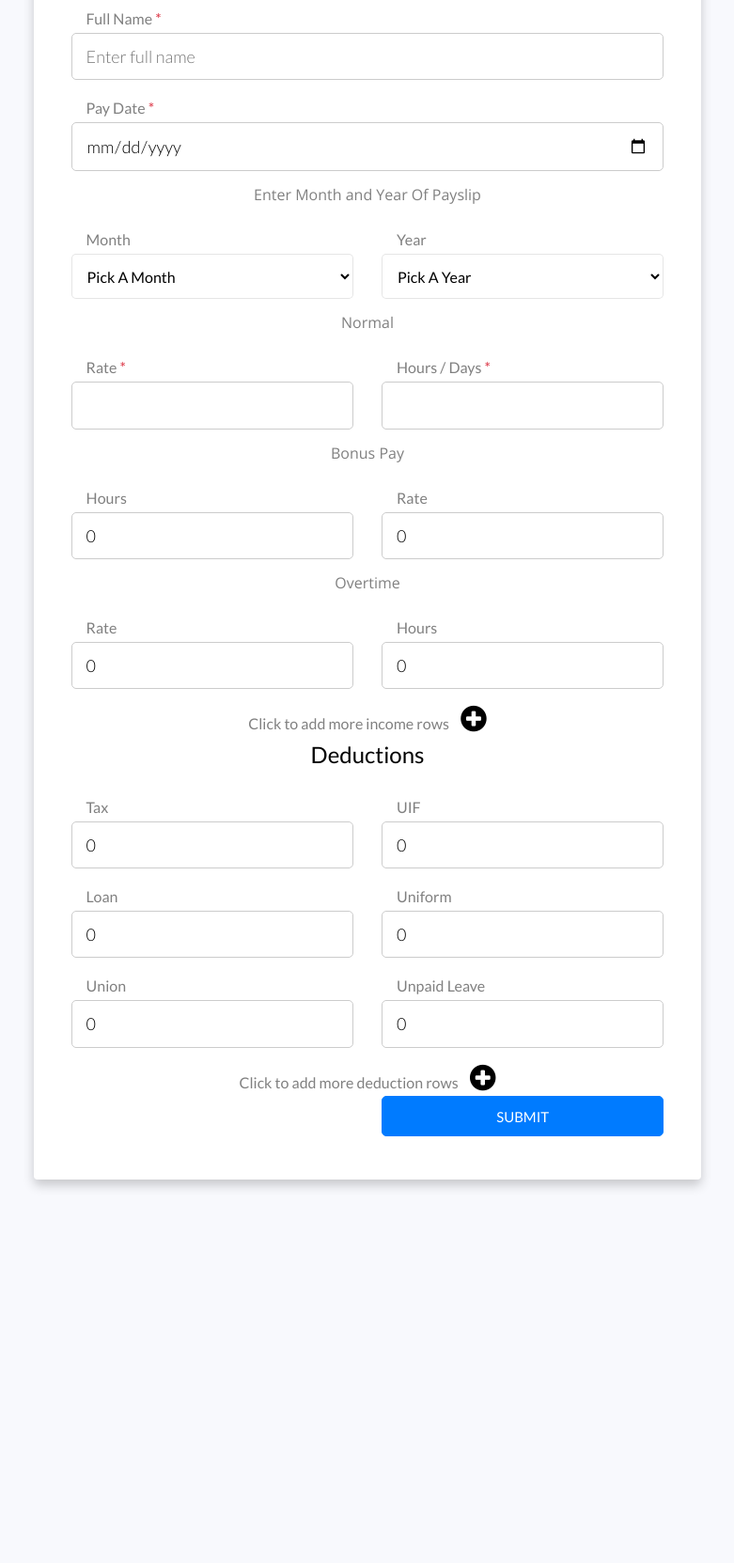
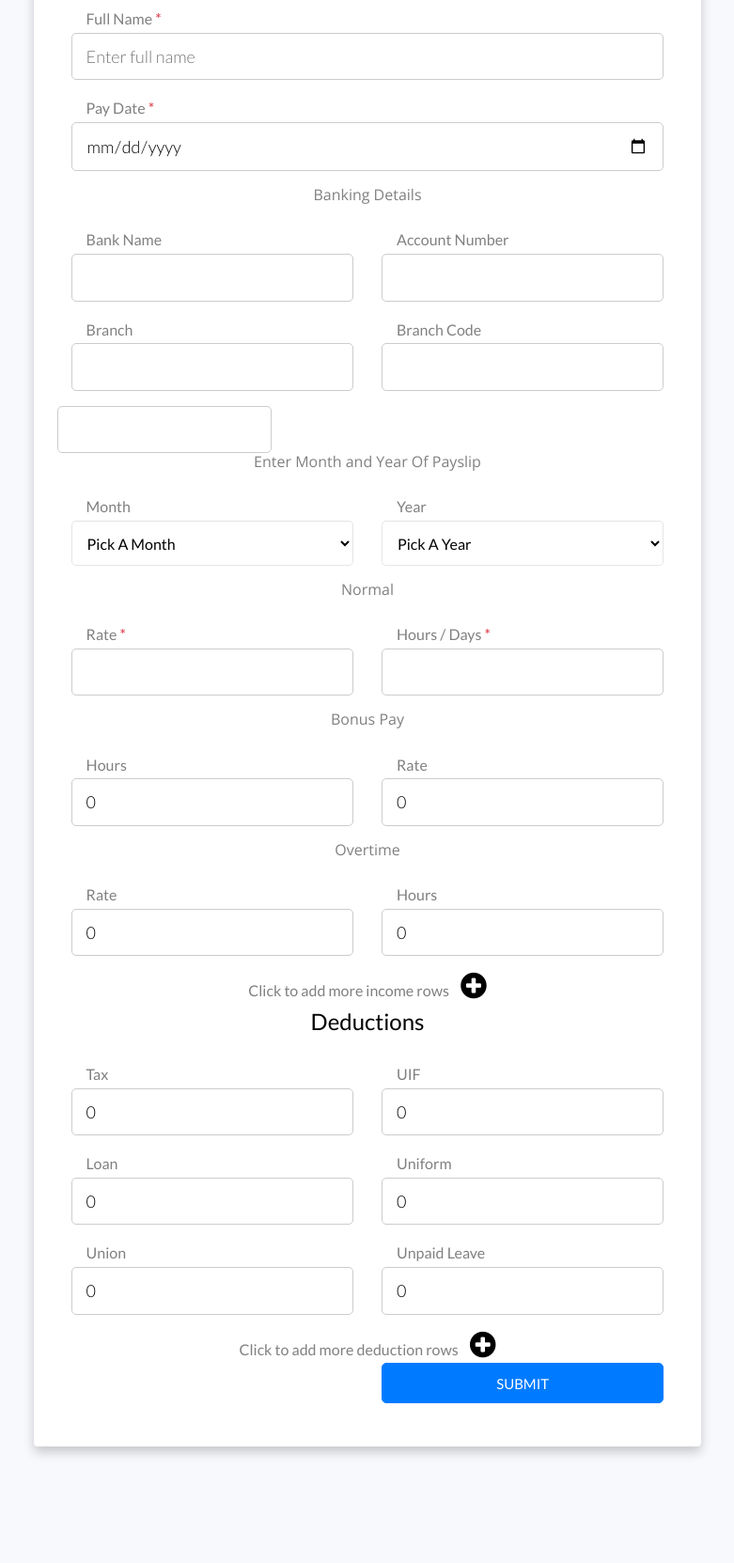
Before and after one commit to roiatembo/payslip, a PHP site: page /payslip.php in a window 1280 px wide. Shown: the part 313-1976 px from the top of the page at 94% size, without its empty margins (249-1030 px from the left). Before the commit the page ends 1578 px from the top, so only its background shows below. Run offline with PHP 8.4, Linux system fonts and the light colour scheme; tables that the repository leaves empty or names only in its code hold one stand-in row (values such as "Sample post"); a stand-in replaces the project's code that opens the database connection; some libraries are stand-ins or nearby versions.

Commit message:
added banking details

```diff
--- a/js/form.js
+++ b/js/form.js
@@ -118,6 +118,12 @@ var extraIncome = {};
     var unpaidLeave = formData.get('unpaidLeave');
     var month = formData.get('month');
     var year = formData.get('year');
+    var bankName = formData.get('bankName');
+    var accountNumber = formData.get('accountNumber');
+    var branch = formData.get('branch');
+    var branchCode = formData.get('branchCode');
+    var bankingDetailsId = formData.get('bankingDetailsId');
+    console.log(bankingDetailsId);
     var monthYear = year + "-" + month;
 
     for (i=1;i<=rowNumber;i++) {
@@ -137,7 +143,7 @@ var extraIncome = {};
 
 
     var userdata = {'monthYear':monthYear,'employeeId':employeeId,'payDate':payDate,'normalRate':normalRate,'normalDays':normalDays,'bonusRate':bonusRate,'bonusDays':bonusDays,
-    'overtimeRate':overtimeRate,'overtimeHours':overtimeHours,'tax':tax,'uif':uif,'loan':loan,'uniform':uniform,'unionPay':unionPay,'unpaidLeave':unpaidLeave};
+    'overtimeRate':overtimeRate,'overtimeHours':overtimeHours,'tax':tax,'uif':uif,'loan':loan,'uniform':uniform,'unionPay':unionPay,'unpaidLeave':unpaidLeave, 'bankName':bankName, 'accountNumber':accountNumber,'branch':branch,'branchCode':branchCode,'bankingDetailsId':bankingDetailsId};
 
     if(!(jQuery.isEmptyObject(extraDeduction))) {
         userdata["extraDeductions"] = extraDeduction;
@@ -174,7 +180,7 @@ var extraIncome = {};
               }
               );
               $(document).ajaxError(function () {
-                document.getElementById("error").innerHTML = 'Oops something has gone wrong, you are missing some informations';
+                document.getElementById("error").innerHTML = 'Oops something has gone wrong, you are missing some information';
             })
 
   });
--- a/payslip.php
+++ b/payslip.php
@@ -27,38 +27,67 @@
     <script src="https://code.jquery.com/jquery-3.6.0.js"></script>
           <script src="https://code.jquery.com/ui/1.13.1/jquery-ui.js"></script>
           <script>
-          $( function() {
+  $(function() {
     var availableTags = [
       <?php
-              $sql = "SELECT id, fullName, employeeNumber FROM employees";
-              $result = mysqli_query($conn, $sql);
+      $stmt = mysqli_prepare($conn, "SELECT id, fullName, employeeNumber FROM employees");
+      mysqli_stmt_execute($stmt);
+      $result = mysqli_stmt_get_result($stmt);
 
       if (mysqli_num_rows($result) > 0) {
-                // output data of each row
-                while($row = mysqli_fetch_assoc($result)) {
+        while ($row = mysqli_fetch_assoc($result)) {
           $fullName = $row["fullName"];
-                    $employeeNumber = $row["employeeNumber"];
+          $employeeId = $row["id"];
+
+          // Use prepared statements to prevent SQL injection attacks
+          $stmt_two = mysqli_prepare($conn, "SELECT id, accountNumber, bank, branch, branchCode FROM banking_details WHERE employeeId = ?");
+          mysqli_stmt_bind_param($stmt_two, "i", $employeeId);
+          mysqli_stmt_execute($stmt_two);
+          $result_two = mysqli_stmt_get_result($stmt_two);
+
+          if (mysqli_num_rows($result_two) > 0) {
+            $row_two = mysqli_fetch_assoc($result_two);
+            $accountNumber = $row_two["accountNumber"];
+            $bank = $row_two["bank"];
+            $branch = $row_two["branch"];
+            $branchCode = $row_two["branchCode"];
+            $bankingDetailsId = $row_two["id"];
+          } else {
+            $accountNumber = "";
+            $bank = "";
+            $branch = "";
+            $branchCode = "";
+            $bankingDetailsId = 0;
+          }
           echo "
           { value: \"\",
               label: \"$fullName\",
-                    empn: \"$employeeNumber\"
-                },
+              empn: \"$employeeId\",
+              accountNumber: \"$accountNumber\",
+              bank: \"$bank\",
+              branch: \"$branch\",
+              branchCode: \"$branchCode\",
+              bankingDetailsId: \"$bankingDetailsId\"
+          },";
+        }
+      }
+      ?>
+    ];
 
-                ";
-                }
-                } ?>
-
-
-            ];
-            $( "#fname" ).autocomplete({
+    $("#fname").autocomplete({
       source: availableTags,
-              select: function (event, ui) {
+      select: function(event, ui) {
         $("#employeeNumber").val(ui.item.empn);
         $("#fname").val(ui.item.label);
+        $("#accountNumber").val(ui.item.accountNumber);
+        $("#bank").val(ui.item.bank)
+        $("#branch").val(ui.item.branch)
+        $("#branchCode").val(ui.item.branchCode)
+        $("#bankingDetailsId").val(ui.item.bankingDetailsId)
         return false;
       }
     });
-          } );
+  });
 </script>
 
 	</head>
@@ -81,6 +110,16 @@
                             </div>
                             <div class="row justify-content-between text-left">
                                 <div style="display: block;" class="form-group col-sm-12 flex-column d-flex"> <label class="form-control-label px-3">Pay Date<span class="text-danger"> *</span></label> <input type="date" id="payDate" name="payDate" placeholder=""required> </div>
+                            </div>
+                            <h6 class="text-center mb-4">Banking Details</h6>
+                            <div class="row justify-content-between text-left">
+                                <div class="form-group col-sm-6 flex-column d-flex"> <label class="form-control-label px-3">Bank Name</label> <input type="text" id="bank" name="bankName" placeholder=""> </div>
+                                <div class="form-group col-sm-6 flex-column d-flex"> <label class="form-control-label px-3">Account Number</label> <input type="text" id="accountNumber" name="accountNumber" placeholder=""> </div>
+                            </div>
+                            <div class="row justify-content-between text-left">
+                                <div class="form-group col-sm-6 flex-column d-flex"> <label class="form-control-label px-3">Branch</label> <input type="text" id="branch" name="branch" placeholder=""> </div>
+                                <div class="form-group col-sm-6 flex-column d-flex"> <label class="form-control-label px-3">Branch Code</label> <input type="text" id="branchCode" name="branchCode" placeholder=""> </div>
+                                <input type="text" name="bankingDetailsId" id="bankingDetailsId">
                             </div>
                             <h6 class="text-center mb-4">Enter Month and Year Of Payslip</h6>
                             <div class="row justify-content-between text-left">
```
Also changed, not shown: generateslip.php (+4 -3 lines), savepayslip.php (+42 -1 lines), 1 other file. Lines whose indentation alone changed are shown as unchanged.
